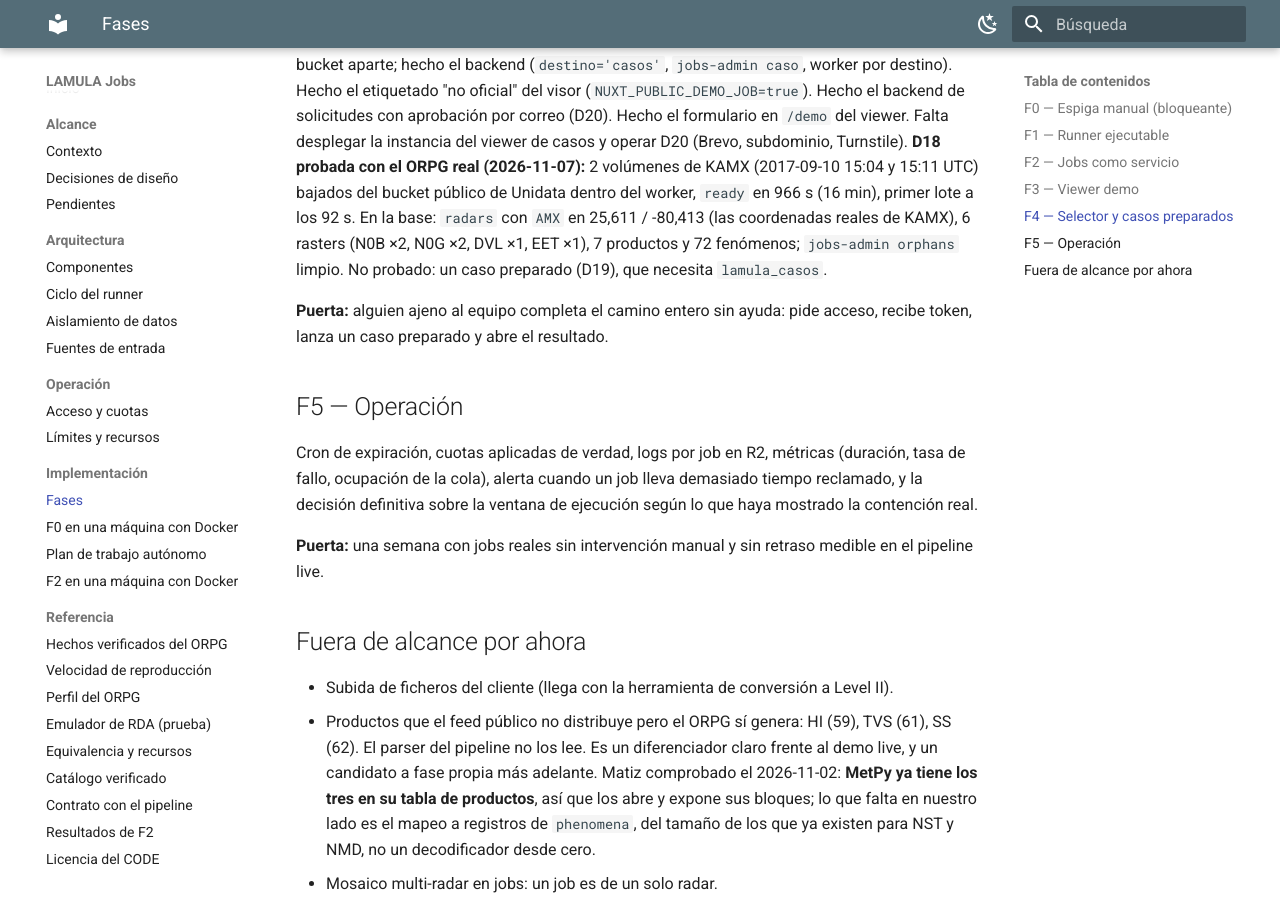
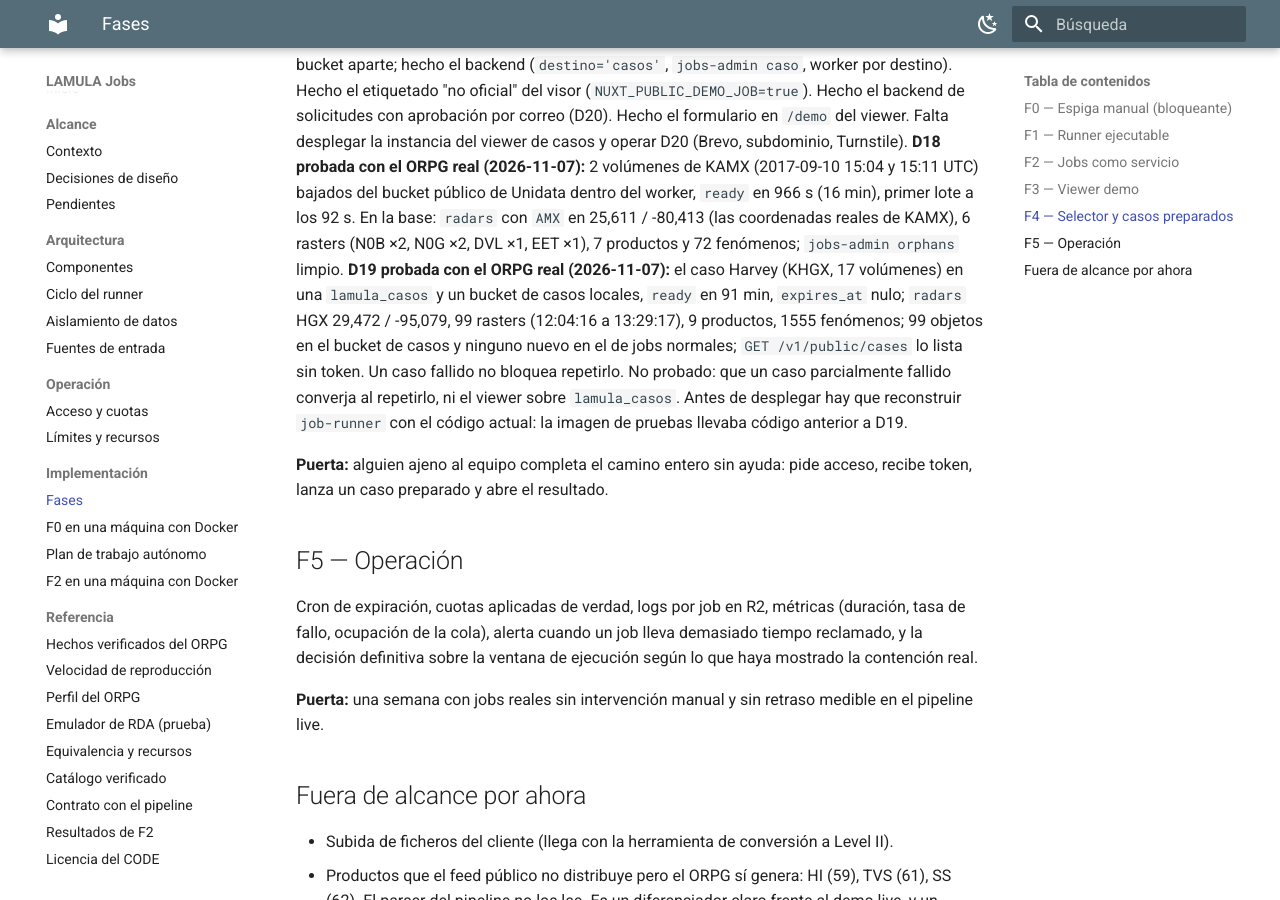
Before and after one commit to vladimir1284/lamula-jobs, an MkDocs documentation site: the page built from docs/implementacion/fases.md, in a window 1280 px wide and 900 px high, scrolled down 2867 px. Built offline with MkDocs 1.6.1 and Material for MkDocs 9.7.7, drawn with Linux system fonts in a browser that asks for light colours.

Commit message:
docs: D19 probada con el ORPG real, caso Harvey de 17 volúmenes
Co-Authored-By: Claude Sonnet 5.5 <noreply@anthropic.com>

```diff
--- a/docs/implementacion/fases.md
+++ b/docs/implementacion/fases.md
@@ -108,7 +108,7 @@ pública (D18). Selector `/demo` en el viewer (rama `f3-demo-jobs`).
 (Brevo, subdominio, Turnstile). **D18 probada con el ORPG real (2026-11-07):** 2 volúmenes de KAMX (2017-09-10 15:04 y 15:11 UTC) bajados del bucket
 público de Unidata dentro del worker, `ready` en 966 s (16 min), primer lote a los 92 s. En la base: `radars` con
 `AMX` en 25,611 / -80,413 (las coordenadas reales de KAMX), 6 rasters (N0B ×2, N0G ×2, DVL ×1, EET ×1), 7 productos y 72
-fenómenos; `jobs-admin orphans` limpio. No probado: un caso preparado (D19), que necesita `lamula_casos`.
+fenómenos; `jobs-admin orphans` limpio. **D19 probada con el ORPG real (2026-11-07):** el caso Harvey (KHGX, 17 volúmenes) en una `lamula_casos` y un bucket de casos locales, `ready` en 91 min, `expires_at` nulo; `radars` HGX 29,472 / -95,079, 99 rasters (12:04:16 a 13:29:17), 9 productos, 1555 fenómenos; 99 objetos en el bucket de casos y ninguno nuevo en el de jobs normales; `GET /v1/public/cases` lo lista sin token. Un caso fallido no bloquea repetirlo. No probado: que un caso parcialmente fallido converja al repetirlo, ni el viewer sobre `lamula_casos`. Antes de desplegar hay que reconstruir `job-runner` con el código actual: la imagen de pruebas llevaba código anterior a D19.
 
 **Puerta:** alguien ajeno al equipo completa el camino entero sin ayuda: pide acceso, recibe
 token, lanza un caso preparado y abre el resultado.
```
